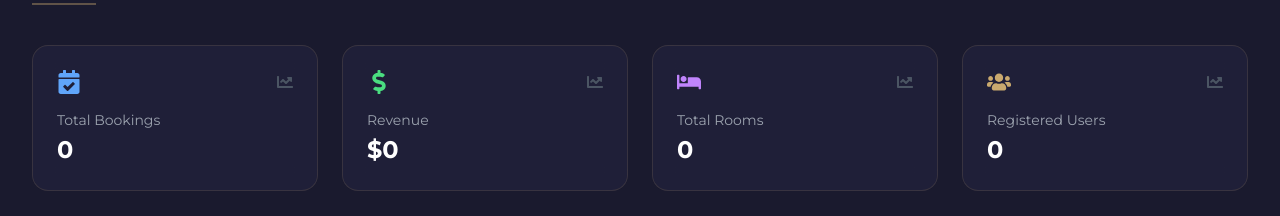
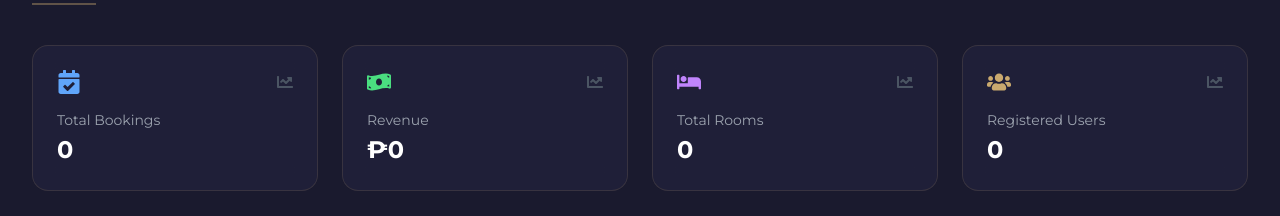
Before and after one commit to DeathKnell837/Silada-Hotel-Booking-System, a React (Vite) app in the folder client/: page /admin in a window 1280 px wide. Shown: the part 209-425 px from the top of the page. Built offline with nearby package versions, Linux system fonts and the light colour scheme; no server answers; sample sign-in values are in the browser's storage; a web font is replaced by a local one.

Commit message:
Change currency from USD to PHP (Philippine Peso)

```diff
--- a/client/src/pages/Rooms.jsx
+++ b/client/src/pages/Rooms.jsx
@@ -112,7 +112,7 @@ const Rooms = () => {
 
             <input
               type="number"
-              placeholder="Min $"
+              placeholder="Min ₱"
               value={filters.minPrice}
               onChange={(e) => setFilters({ ...filters, minPrice: e.target.value })}
               className="input-dark"
@@ -120,7 +120,7 @@ const Rooms = () => {
 
             <input
               type="number"
-              placeholder="Max $"
+              placeholder="Max ₱"
               value={filters.maxPrice}
               onChange={(e) => setFilters({ ...filters, maxPrice: e.target.value })}
               className="input-dark"
--- a/client/src/pages/admin/AdminDashboard.jsx
+++ b/client/src/pages/admin/AdminDashboard.jsx
@@ -2,7 +2,7 @@ import { useState, useEffect } from 'react';
 import { Link } from 'react-router-dom';
 import { motion } from 'framer-motion';
 import {
-  FaCalendarCheck, FaDollarSign, FaBed, FaUsers,
+  FaCalendarCheck, FaMoneyBillWave, FaBed, FaUsers,
   FaChartLine, FaArrowUp, FaArrowDown, FaHotel,
 } from 'react-icons/fa';
 import { bookingService, roomService, userService } from '../../services/dataService';
@@ -49,7 +49,7 @@ const AdminDashboard = () => {
       color: 'from-blue-500/20 to-blue-600/10', iconColor: 'text-blue-400',
     },
     {
-      icon: FaDollarSign, label: 'Revenue', value: formatCurrency(stats.revenue),
+      icon: FaMoneyBillWave, label: 'Revenue', value: formatCurrency(stats.revenue),
       color: 'from-green-500/20 to-green-600/10', iconColor: 'text-green-400',
     },
     {
--- a/client/src/utils/helpers.js
+++ b/client/src/utils/helpers.js
@@ -1,7 +1,7 @@
 export const formatCurrency = (amount) => {
-  return new Intl.NumberFormat('en-US', {
+  return new Intl.NumberFormat('en-PH', {
     style: 'currency',
-    currency: 'USD',
+    currency: 'PHP',
     minimumFractionDigits: 0,
   }).format(amount);
 };
```
Also changed, not shown: 1 other file (tests, documents, lock files or other folders).
